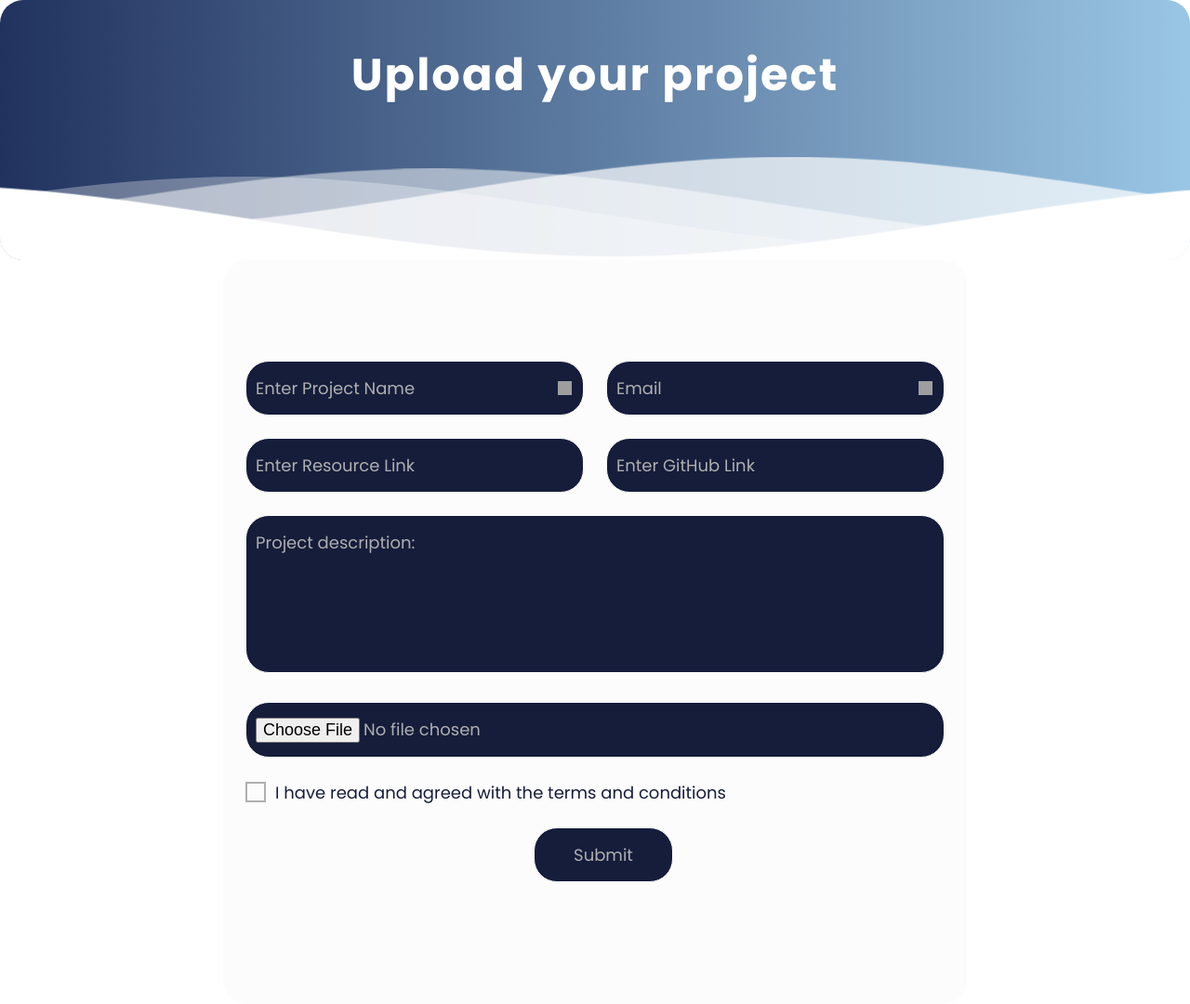
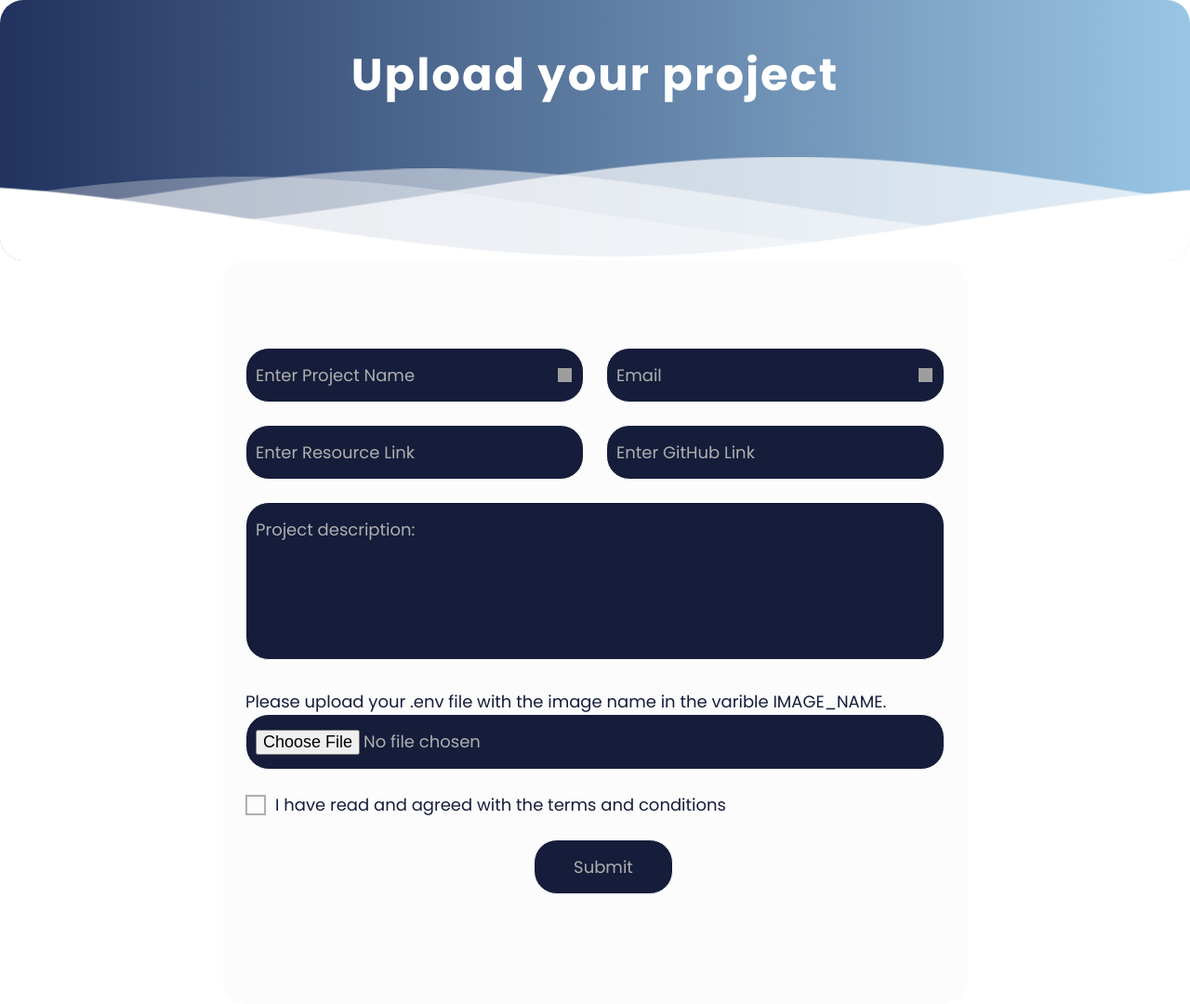
Before and after one commit to VedhaSankar/integrated-project-platform, a Flask app: page /project in a window 1280 px wide. Shown: the whole page at 93% size. Run offline with Flask 2, Linux system fonts and the light colour scheme; grey boxes are pictures that could not be loaded.

Commit message:
Updates for 12:21:00   07/03/22

```diff
--- a/app.py
+++ b/app.py
@@ -6,7 +6,7 @@
 from dotenv import load_dotenv
 import gcp_upload
 from utils import get_prev_id, display_all_projects
-
+import subprocess
 
 load_dotenv()
 
@@ -162,6 +162,7 @@
             filename = secure_filename(file.filename)
             file.save(os.path.join(app.config['UPLOAD_FOLDER'], filename))
             gcp_upload.upload_blob(f'uploads/{filename}', f'project_{current_project_id}/{filename}')
+            subprocess.call(["./cr_deploy.sh"])
 
             return render_template('simple_file_upload.html')
             # return redirect(url_for('download_file', name=filename))
--- a/templates/form.html
+++ b/templates/form.html
@@ -511,7 +511,7 @@
 
 
     <!-- FORM  -->
-    <form action="/project" method="POST" enctype="multipart/form-data" class="my-form">
+    <form action="/env-upload" method="POST" enctype="multipart/form-data" class="my-form">
         <div class="container">
             <ul>
 
@@ -548,6 +548,7 @@
                     <textarea name="project_description" placeholder="Project description:"></textarea>
                 </li>
                 <li>
+                    Please upload your .env file with the image name in the varible IMAGE_NAME.
                     <input type="file" name="file">
                     <!-- <input type="submit" value="Submit" /> -->
                 </li>
--- a/templates/simple_file_upload.html
+++ b/templates/simple_file_upload.html
@@ -14,7 +14,7 @@
     <br><br>
     <form action="/env-upload" method="post" enctype="multipart/form-data">
         <input type="file" name="env_file" id="env_file">
-        <input type="submit" value="Upload Image" name="submit">
+        <input type="submit" value="Upload File" name="submit">
     </form>
 
 </body>
```
Also changed, not shown: 1 other file.
